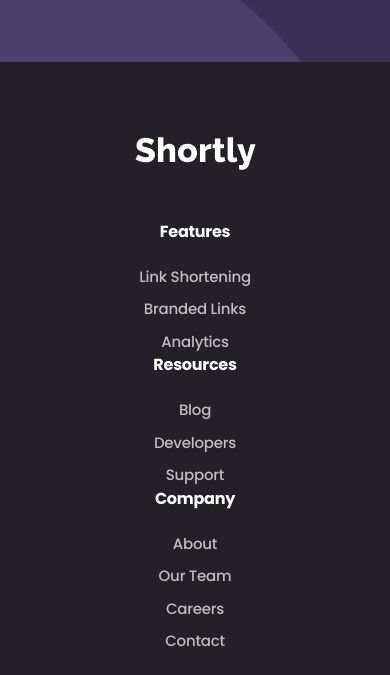
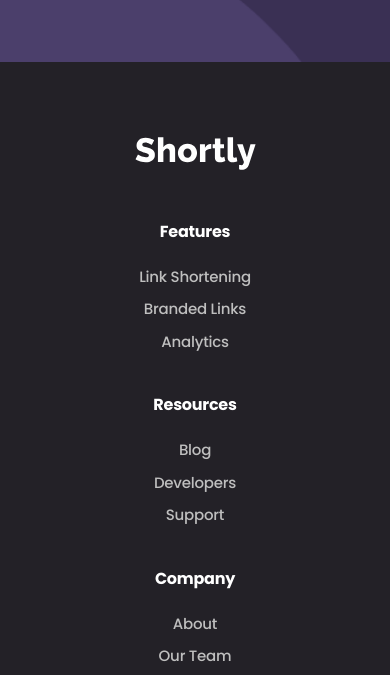
Before and after one commit to mohamedxamid/Shortly, a plain HTML site: page index.html in a window 390 px wide. Shown: the part 2673-3348 px from the top of the page. Drawn offline with Linux system fonts and the light colour scheme.

Commit message:
Update class name of site-footer__menu

```diff
--- a/css/styles.css
+++ b/css/styles.css
@@ -654,7 +654,7 @@ select:-webkit-autofill:focus {
     display: flex;
 }
 
-.site-footer-menu:not(:last-child) {
+.site-footer__menu:not(:last-child) {
     margin-right: 94px;
 }
 
@@ -936,7 +936,7 @@ only screen and (                min-resolution: 2dppx) {
         text-align: center;
     }
 
-    .site-footer-menu:not(:last-child) {
+    .site-footer__menu:not(:last-child) {
         margin-right: 0;
         margin-bottom: 40px;
     }
```
